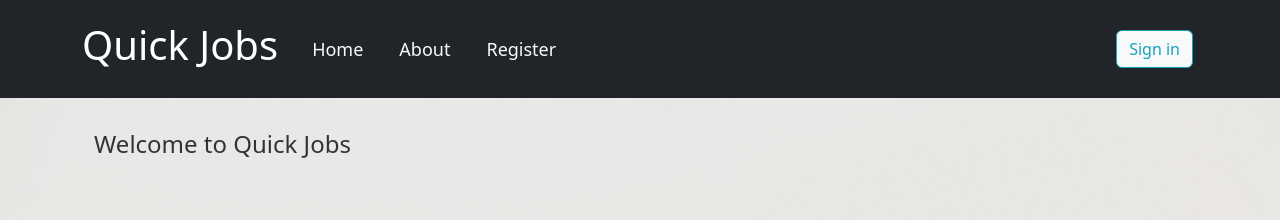
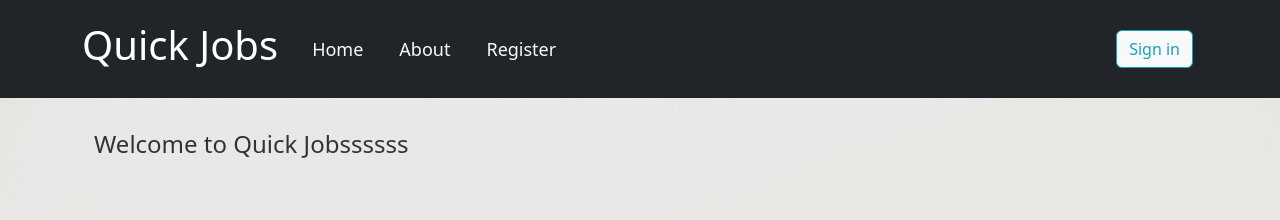
Before and after one commit to saumya1199/SEP_Project-Soen6011summer2023, a Vue app in the folder code/job-portal-vue3/: page / in a window 1280 px wide. Shown: the top 220 px of the page. Built offline with nearby package versions, Linux system fonts and the light colour scheme; no server answers.

Commit message:
Update HomeView.vue

```diff
--- a/code/job-portal-vue3/src/views/HomeView.vue
+++ b/code/job-portal-vue3/src/views/HomeView.vue
@@ -1,7 +1,7 @@
 <template>
   <div class="section">
     <div class="container">
-      <h1 class="title">Welcome to Quick Jobs</h1>
+      <h1 class="title">Welcome to Quick Jobssssss</h1>
 
       <div class="field">
         <div class="control">
```
